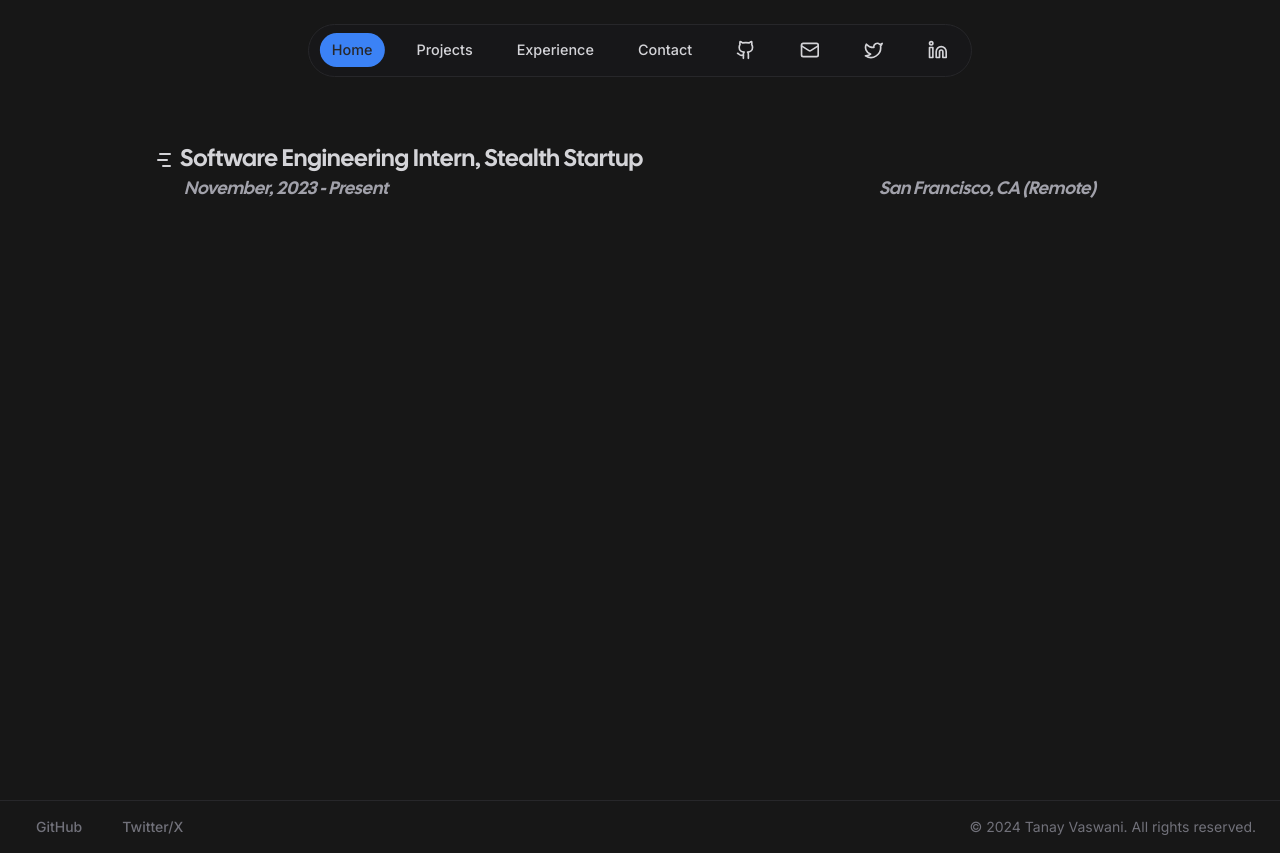
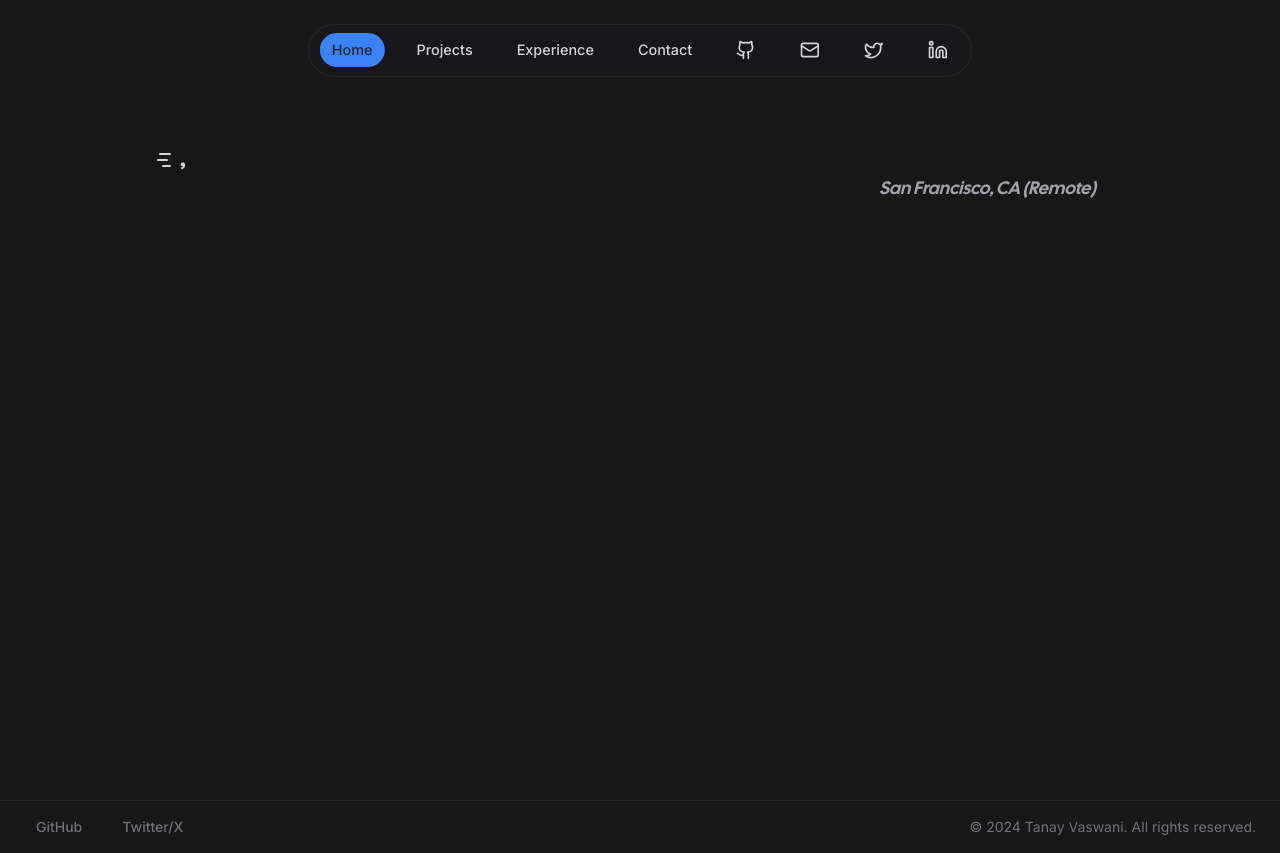
Before and after one commit to tanayvaswani/tanayvaswani-portfolio, a Next.js app: page /experience in a window 1280 px wide. Built offline with nearby package versions, Linux system fonts and the light colour scheme.

Commit message:
feat: description

```diff
--- a/components/experience/experience-content.ts
+++ b/components/experience/experience-content.ts
@@ -1,4 +1,4 @@
-export type experienceContent = {
+export type ExperienceContentType = {
   title: string;
   company: string;
   duration: string;
--- a/components/experience/experience-section.tsx
+++ b/components/experience/experience-section.tsx
@@ -2,20 +2,25 @@ import localFont from "next/font/local";
 
 import { cn } from "@/lib/utils";
 import { GanttChart } from "lucide-react";
+import { ExperienceContentType } from "./experience-content";
 
 const headingFont = localFont({
   src: "../../public/fonts/font.woff2",
 });
 
-const ExperienceSection = () => {
+const ExperienceSection = ({
+  title,
+  company,
+  duration,
+  description,
+}: ExperienceContentType) => {
   return (
     <div className="my-20 md:max-w-screen-lg md:mx-auto px-6 w-full">
       <div className="flex items-start justify-between w-full">
         <div className="flex flex-col items-start justify-between w-full">
           <div className={cn("flex flex-col", headingFont.className)}>
             <h1 className="flex items-center text-xl md:text-2xl text-zinc-300">
-              <GanttChart className="mr-1 hidden md:block" /> Software
-              Engineering Intern, Stealth Startup
+              <GanttChart className="mr-1 hidden md:block" /> {title}, {company}
             </h1>
           </div>
 
@@ -26,7 +31,7 @@ const ExperienceSection = () => {
             )}
           >
             <p className="text-zinc-400 italic text-base md:text-lg">
-              November, 2023 - Present
+              {duration}
             </p>
 
             <p className="text-zinc-400 italic text-base md:text-lg">
@@ -37,7 +42,13 @@ const ExperienceSection = () => {
       </div>
 
       <div className="px-6">
-        <p>{}</p>
+        <ul className="flex flex-col items-start justify-center">
+          {description?.map((desc, idx) => (
+            <li key={idx} className="py-2">
+              {desc}
+            </li>
+          ))}
+        </ul>
       </div>
     </div>
   );
```
